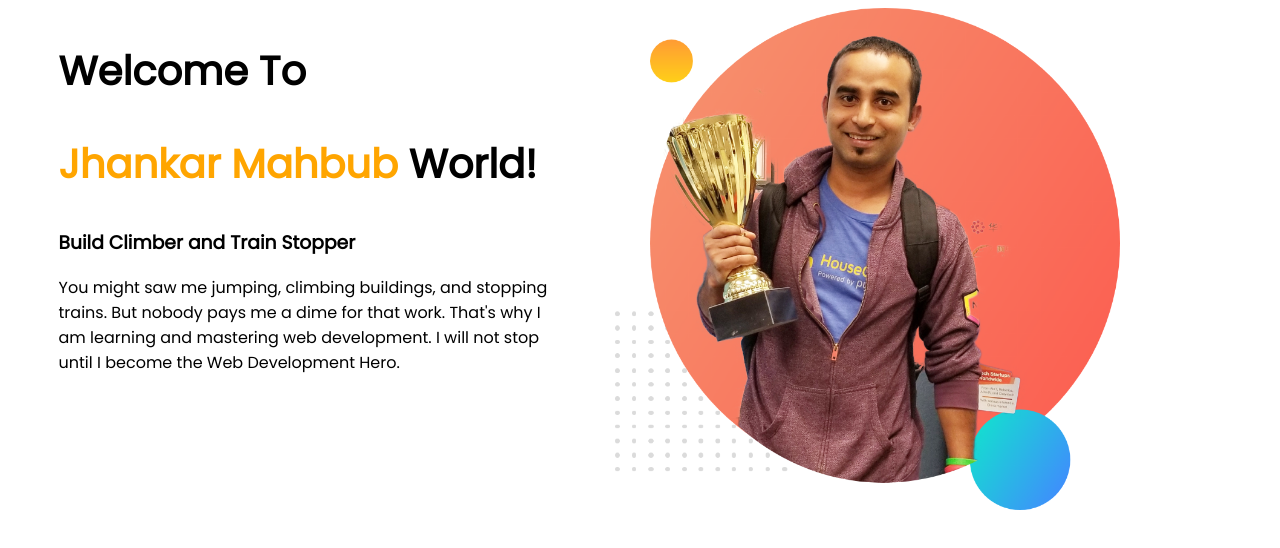
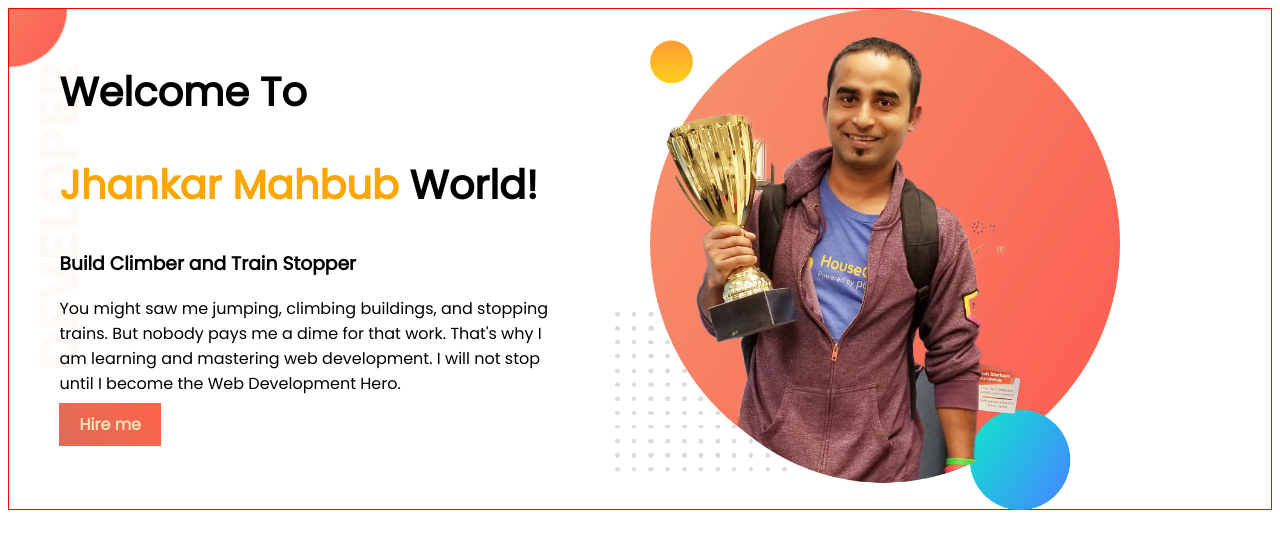
Before and after one commit to atif-mahmud100/Portfolio-website, a plain HTML site: page index.html in a window 1280 px wide. Drawn offline with Linux system fonts and the light colour scheme.

Commit message:
last edited

```diff
--- a/index.html
+++ b/index.html
@@ -15,6 +15,7 @@
         <h1><span class="name-heighlight">Jhankar Mahbub</span> World!</h1>
         <h3>Build Climber and Train Stopper</h3>
         <p>You might saw me jumping, climbing buildings, and stopping trains. But nobody pays me a dime for that work. That's why I am learning and mastering web development. I will not stop until I become the Web Development Hero.</p>
+        <a href="#">Hire me</a>
     </div>
     <div class="half-width">
         <img src="Images/jhankar.png" alt="">
--- a/style.css
+++ b/style.css
@@ -4,7 +4,13 @@
 h1{
     font-size: 40px;
 }
+.top{
+    height: 500px;
+    border: 1px solid red;
+    background: url(images/top-banner.png);
+    background-repeat: no-repeat;
 
+}
 .name-heighlight{
     color: orange;
 }
@@ -12,9 +18,17 @@ h1{
     width: 40%;
     margin-left: 4%;
     float: left;
-
+}
+.half-width:first-child{
+    margin-top: 20px;
 }
 .half-width img{
     width: 100%;
-
 }
+.half-width a{
+    color: wheat;
+    text-decoration: none;
+    background-image: linear-gradient(45deg,rgb(221, 109, 89),tomato);
+    padding: 10px 20px;
+    font-weight: 700;
+}
```
